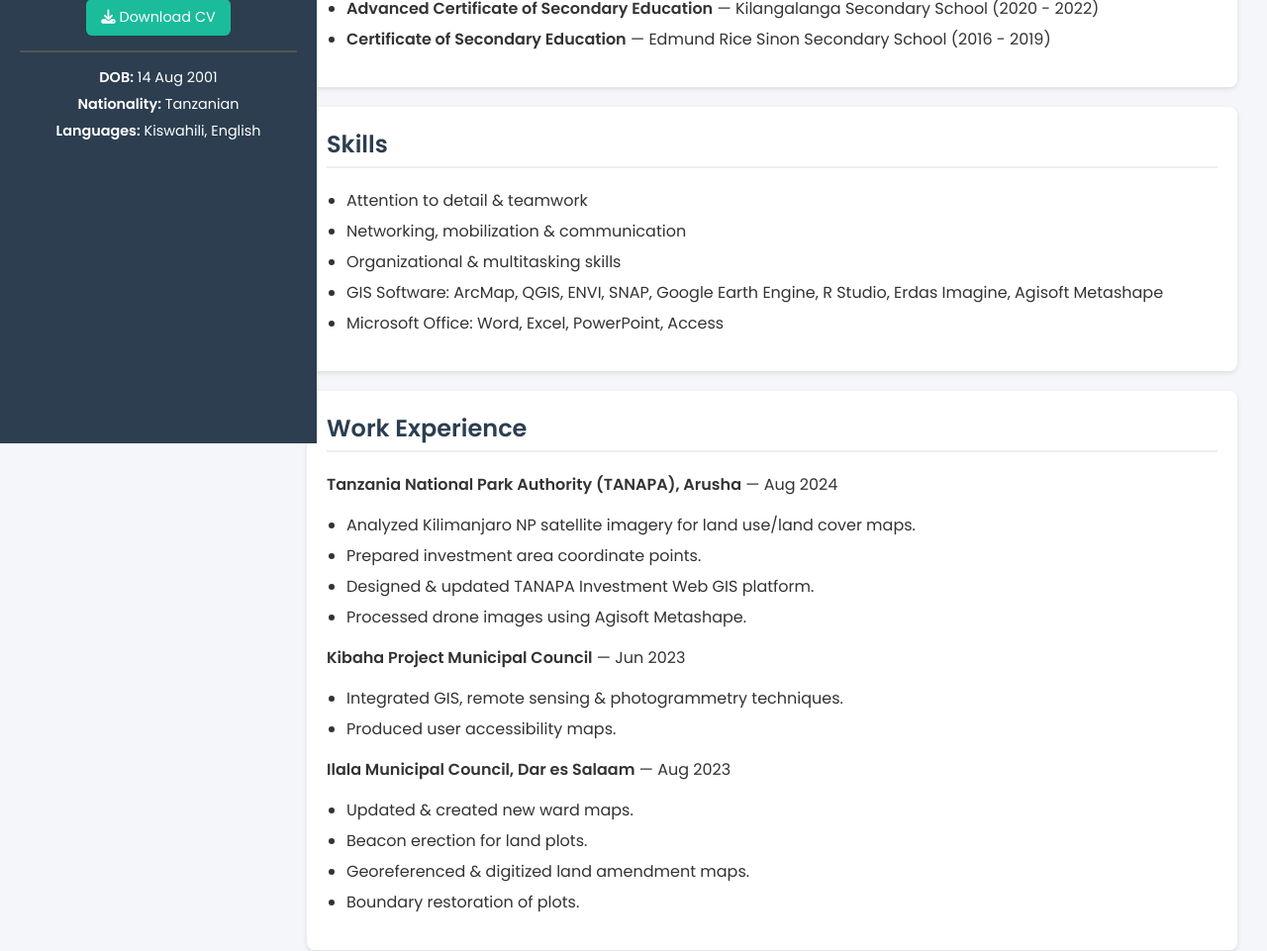
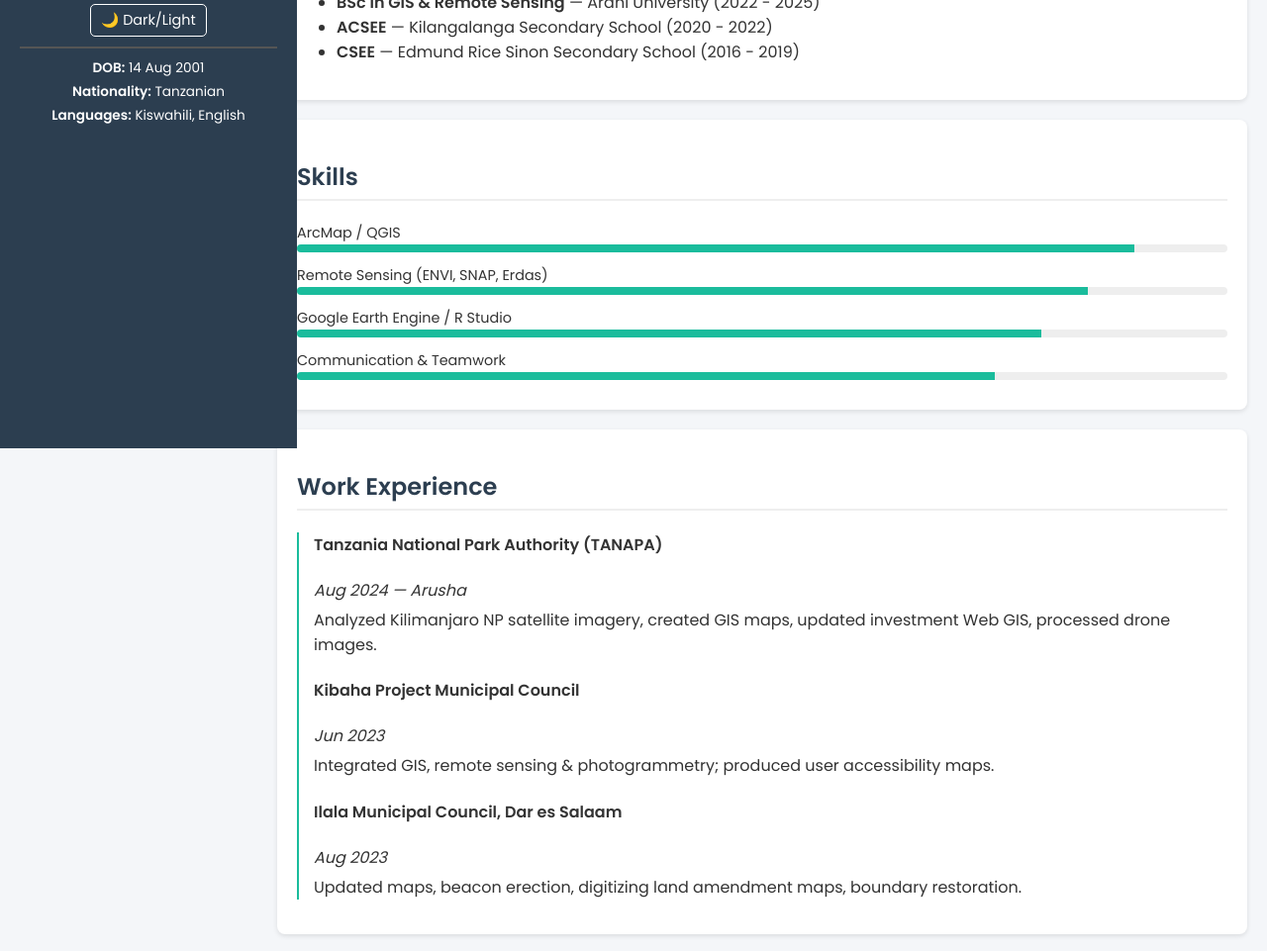
Before and after one commit to rickmacha14/rickmacha14.github.io, a plain HTML site: page index.html in a window 1280 px wide. Shown: the part 412-1373 px from the top of the page at 99% size. Drawn offline with Linux system fonts and the light colour scheme.

Commit message:
Update index.html

```diff
--- a/index.html
+++ b/index.html
@@ -5,190 +5,204 @@
   <meta name="viewport" content="width=device-width, initial-scale=1.0">
   <title>Erick Jimmy Macha - CV</title>
   <link href="https://fonts.googleapis.com/css2?family=Poppins:wght@300;400;600&display=swap" rel="stylesheet">
-  <!-- Font Awesome -->
   <link rel="stylesheet" href="https://cdnjs.cloudflare.com/ajax/libs/font-awesome/6.5.0/css/all.min.css">
   <style>
     body {
       margin: 0;
       font-family: 'Poppins', sans-serif;
-      display: flex;
       background: #f4f6f9;
       color: #333;
+      transition: background 0.3s, color 0.3s;
+    }
+    body.dark {
+      background: #121212;
+      color: #eee;
     }
     /* Sidebar */
     .sidebar {
-      width: 280px;
+      width: 260px;
       background: #2c3e50;
       color: #fff;
-      padding: 30px 20px;
+      padding: 20px;
       position: fixed;
       height: 100%;
       text-align: center;
+      transition: left 0.3s;
     }
     .sidebar img {
-      width: 140px;
-      height: 140px;
+      width: 120px;
+      height: 120px;
       border-radius: 50%;
-      border: 4px solid #fff;
+      border: 3px solid #fff;
       object-fit: cover;
-      margin-bottom: 15px;
+      margin-bottom: 10px;
     }
     .sidebar h1 {
-      font-size: 1.4em;
-      margin-bottom: 10px;
+      font-size: 1.2em;
+      margin-bottom: 8px;
     }
-    .sidebar p {
-      font-size: 0.9em;
-      margin: 6px 0;
+    .sidebar p { font-size: 0.85em; margin: 4px 0; }
+    .sidebar a { color: #fff; text-decoration: none; }
+    .sidebar hr { border: 0.5px solid #555; margin: 10px 0; }
+    .social-links a { margin: 0 6px; font-size: 1.2em; }
+    .download-btn {
+      display: inline-block; margin-top: 10px; padding: 8px 15px;
+      background: #1abc9c; color: #fff; border-radius: 5px;
+      font-size: 0.9em; text-decoration: none;
     }
-    .sidebar a {
-      color: #fff;
-      text-decoration: none;
+    .download-btn:hover { background: #16a085; }
+    /* Dark mode styles */
+    body.dark .sidebar { background: #1c1c1c; }
+    body.dark section { background: #1f1f1f; color: #eee; }
+    /* Main */
+    .main { margin-left: 260px; padding: 20px; transition: margin 0.3s; }
+    section {
+      background: #fff; padding: 20px; margin-bottom: 20px;
+      border-radius: 8px; box-shadow: 0 2px 5px rgba(0,0,0,0.1);
+      transition: background 0.3s, color 0.3s;
     }
-    .sidebar hr {
-      border: 0.5px solid #555;
-      margin: 15px 0;
+    h2 { color: #2c3e50; border-bottom: 2px solid #eee; padding-bottom: 5px; }
+    body.dark h2 { color: #1abc9c; border-color: #333; }
+    /* Timeline */
+    .timeline { border-left: 2px solid #1abc9c; padding-left: 15px; }
+    .timeline p { margin: 5px 0; }
+    .timeline .job { margin-bottom: 15px; }
+    /* Skills */
+    .skill { margin: 10px 0; }
+    .skill-name { font-size: 0.9em; }
+    .skill-bar {
+      background: #eee; height: 8px; border-radius: 4px;
+      overflow: hidden;
     }
-    /* Social links */
-    .social-links {
-      margin-top: 10px;
+    .skill-level {
+      height: 8px; background: #1abc9c;
     }
-    .social-links a {
-      display: inline-block;
-      margin: 0 8px;
-      font-size: 1.3em;
-      color: #fff;
-      transition: color 0.3s;
+    /* Contact form */
+    form input, form textarea {
+      width: 100%; padding: 8px; margin: 8px 0;
+      border: 1px solid #ccc; border-radius: 5px;
     }
-    .social-links a:hover {
-      color: #1abc9c;
+    form button {
+      background: #1abc9c; color: #fff; border: none;
+      padding: 10px 15px; border-radius: 5px; cursor: pointer;
     }
-    /* Download button */
-    .download-btn {
-      display: inline-block;
-      margin-top: 15px;
-      padding: 8px 15px;
-      background: #1abc9c;
-      color: #fff;
-      border-radius: 6px;
-      font-size: 0.9em;
-      text-decoration: none;
-      transition: background 0.3s;
+    form button:hover { background: #16a085; }
+    /* Responsive */
+    @media (max-width: 768px) {
+      .sidebar { width: 200px; left: -200px; }
+      .sidebar.open { left: 0; }
+      .main { margin-left: 0; padding: 15px; }
+      .toggle-btn {
+        position: fixed; top: 15px; left: 15px;
+        background: #1abc9c; color: #fff; border: none;
+        padding: 10px; border-radius: 5px; cursor: pointer;
+        z-index: 1000;
+      }
     }
-    .download-btn:hover {
-      background: #16a085;
-    }
-    /* Main content */
-    .main {
-      margin-left: 280px;
-      padding: 30px;
-      flex: 1;
-    }
-    section {
-      background: #fff;
-      padding: 20px;
-      margin-bottom: 20px;
-      border-radius: 8px;
-      box-shadow: 0 2px 5px rgba(0,0,0,0.1);
-    }
-    h2 {
-      color: #2c3e50;
-      margin-top: 0;
-      border-bottom: 2px solid #eee;
-      padding-bottom: 5px;
-    }
-    ul {
-      padding-left: 20px;
-    }
-    li {
-      margin-bottom: 6px;
+    .theme-toggle {
+      margin-top: 10px; cursor: pointer; font-size: 0.9em;
+      display: inline-block; padding: 5px 10px;
+      border: 1px solid #fff; border-radius: 5px;
     }
   </style>
 </head>
 <body>
+  <!-- Mobile toggle -->
+  <button class="toggle-btn" onclick="toggleSidebar()">☰ Menu</button>
+
   <!-- Sidebar -->
-  <div class="sidebar">
+  <div class="sidebar" id="sidebar">
     <img src="profile.jpg" alt="Profile Photo">
     <h1>Erick Jimmy Macha</h1>
     <p>📍 Arusha, Tanzania</p>
     <p>📞 +255 699 244 700 / +255 765 135 936</p>
     <p>✉️ <a href="mailto:erickmacha14@gmail.com">erickmacha14@gmail.com</a></p>
 
-    <!-- Social links -->
     <div class="social-links">
       <a href="https://wa.me/255699244700" target="_blank"><i class="fab fa-whatsapp"></i></a>
       <a href="https://www.instagram.com/rick14_08/" target="_blank"><i class="fab fa-instagram"></i></a>
     </div>
 
-    <!-- Download CV button -->
     <a href="ERICK-MACHA-CV[1].pdf" class="download-btn" target="_blank" download>
       <i class="fa fa-download"></i> Download CV
     </a>
 
+    <div class="theme-toggle" onclick="toggleTheme()">🌙 Dark/Light</div>
     <hr>
     <p><strong>DOB:</strong> 14 Aug 2001</p>
     <p><strong>Nationality:</strong> Tanzanian</p>
     <p><strong>Languages:</strong> Kiswahili, English</p>
   </div>
 
-  <!-- Main content -->
+  <!-- Main -->
   <div class="main">
-    <!-- Download button at the top -->
     <a href="ERICK-MACHA-CV[1].pdf" class="download-btn" target="_blank" download>
       <i class="fa fa-download"></i> Download CV
     </a>
 
-    <section>
+    <section id="objective">
       <h2>Career Objective</h2>
-      <p>Highly motivated and hardworking person with a strong foundation and understanding in Geographic Information Systems (GIS) and spatial data management. Eager to apply academic knowledge to support urban planning, environmental monitoring, and infrastructure development.</p>
+      <p>Highly motivated and hardworking person with a strong foundation in GIS and Remote Sensing. Eager to apply knowledge to support urban planning, environmental monitoring, and infrastructure development.</p>
     </section>
 
-    <section>
+    <section id="education">
       <h2>Education</h2>
       <ul>
-        <li><strong>BSc in Geographical Information Systems & Remote Sensing</strong> — Ardhi University (2022 - 2025)</li>
-        <li><strong>Advanced Certificate of Secondary Education</strong> — Kilangalanga Secondary School (2020 - 2022)</li>
-        <li><strong>Certificate of Secondary Education</strong> — Edmund Rice Sinon Secondary School (2016 - 2019)</li>
+        <li><strong>BSc in GIS & Remote Sensing</strong> — Ardhi University (2022 - 2025)</li>
+        <li><strong>ACSEE</strong> — Kilangalanga Secondary School (2020 - 2022)</li>
+        <li><strong>CSEE</strong> — Edmund Rice Sinon Secondary School (2016 - 2019)</li>
       </ul>
     </section>
 
-    <section>
+    <section id="skills">
       <h2>Skills</h2>
-      <ul>
-        <li>Attention to detail & teamwork</li>
-        <li>Networking, mobilization & communication</li>
-        <li>Organizational & multitasking skills</li>
-        <li>GIS Software: ArcMap, QGIS, ENVI, SNAP, Google Earth Engine, R Studio, Erdas Imagine, Agisoft Metashape</li>
-        <li>Microsoft Office: Word, Excel, PowerPoint, Access</li>
-      </ul>
+      <div class="skill"><span class="skill-name">ArcMap / QGIS</span>
+        <div class="skill-bar"><div class="skill-level" style="width:90%"></div></div></div>
+      <div class="skill"><span class="skill-name">Remote Sensing (ENVI, SNAP, Erdas)</span>
+        <div class="skill-bar"><div class="skill-level" style="width:85%"></div></div></div>
+      <div class="skill"><span class="skill-name">Google Earth Engine / R Studio</span>
+        <div class="skill-bar"><div class="skill-level" style="width:80%"></div></div></div>
+      <div class="skill"><span class="skill-name">Communication & Teamwork</span>
+        <div class="skill-bar"><div class="skill-level" style="width:75%"></div></div></div>
     </section>
 
-    <section>
+    <section id="experience">
       <h2>Work Experience</h2>
-      <p><strong>Tanzania National Park Authority (TANAPA), Arusha</strong> — Aug 2024</p>
-      <ul>
-        <li>Analyzed Kilimanjaro NP satellite imagery for land use/land cover maps.</li>
-        <li>Prepared investment area coordinate points.</li>
-        <li>Designed & updated TANAPA Investment Web GIS platform.</li>
-        <li>Processed drone images using Agisoft Metashape.</li>
-      </ul>
-
-      <p><strong>Kibaha Project Municipal Council</strong> — Jun 2023</p>
-      <ul>
-        <li>Integrated GIS, remote sensing & photogrammetry techniques.</li>
-        <li>Produced user accessibility maps.</li>
-      </ul>
-
-      <p><strong>Ilala Municipal Council, Dar es Salaam</strong> — Aug 2023</p>
-      <ul>
-        <li>Updated & created new ward maps.</li>
-        <li>Beacon erection for land plots.</li>
-        <li>Georeferenced & digitized land amendment maps.</li>
-        <li>Boundary restoration of plots.</li>
-      </ul>
+      <div class="timeline">
+        <div class="job">
+          <h4>Tanzania National Park Authority (TANAPA)</h4>
+          <p><em>Aug 2024 — Arusha</em></p>
+          <p>Analyzed Kilimanjaro NP satellite imagery, created GIS maps, updated investment Web GIS, processed drone images.</p>
+        </div>
+        <div class="job">
+          <h4>Kibaha Project Municipal Council</h4>
+          <p><em>Jun 2023</em></p>
+          <p>Integrated GIS, remote sensing & photogrammetry; produced user accessibility maps.</p>
+        </div>
+        <div class="job">
+          <h4>Ilala Municipal Council, Dar es Salaam</h4>
+          <p><em>Aug 2023</em></p>
+          <p>Updated maps, beacon erection, digitizing land amendment maps, boundary restoration.</p>
+        </div>
+      </div>
     </section>
 
-    <section>
+    <section id="portfolio">
+      <h2>Portfolio</h2>
+      <p>Sample GIS & Remote Sensing projects will be showcased here (maps, analysis, dashboards).</p>
+    </section>
+
+    <section id="contact">
+      <h2>Contact Me</h2>
+      <form action="mailto:erickmacha14@gmail.com" method="post" enctype="text/plain">
+        <input type="text" name="name" placeholder="Your Name" required>
+        <input type="email" name="email" placeholder="Your Email" required>
+        <textarea name="message" rows="4" placeholder="Your Message" required></textarea>
+        <button type="submit">Send Message</button>
+      </form>
+    </section>
+
+    <section id="referees">
       <h2>Referees</h2>
       <ul>
         <li><strong>Dr. Beatrice C. Tarimo</strong> — Lecturer, Ardhi University | 📞 +255 754 766 575 | ✉️ betarimo@gmail.com</li>
@@ -197,5 +211,14 @@
       </ul>
     </section>
   </div>
+
+  <script>
+    function toggleSidebar() {
+      document.getElementById('sidebar').classList.toggle('open');
+    }
+    function toggleTheme() {
+      document.body.classList.toggle('dark');
+    }
+  </script>
 </body>
 </html>
```
